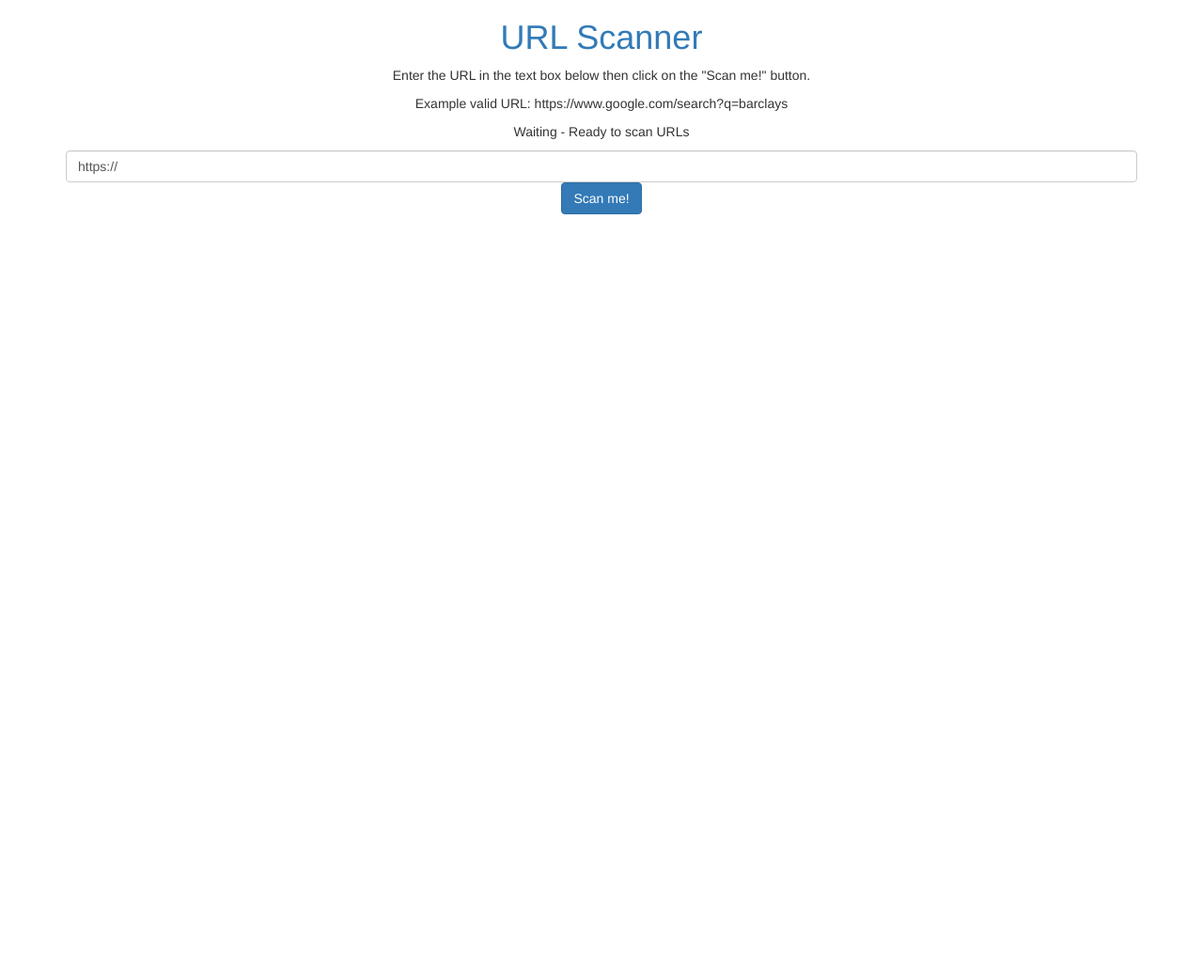
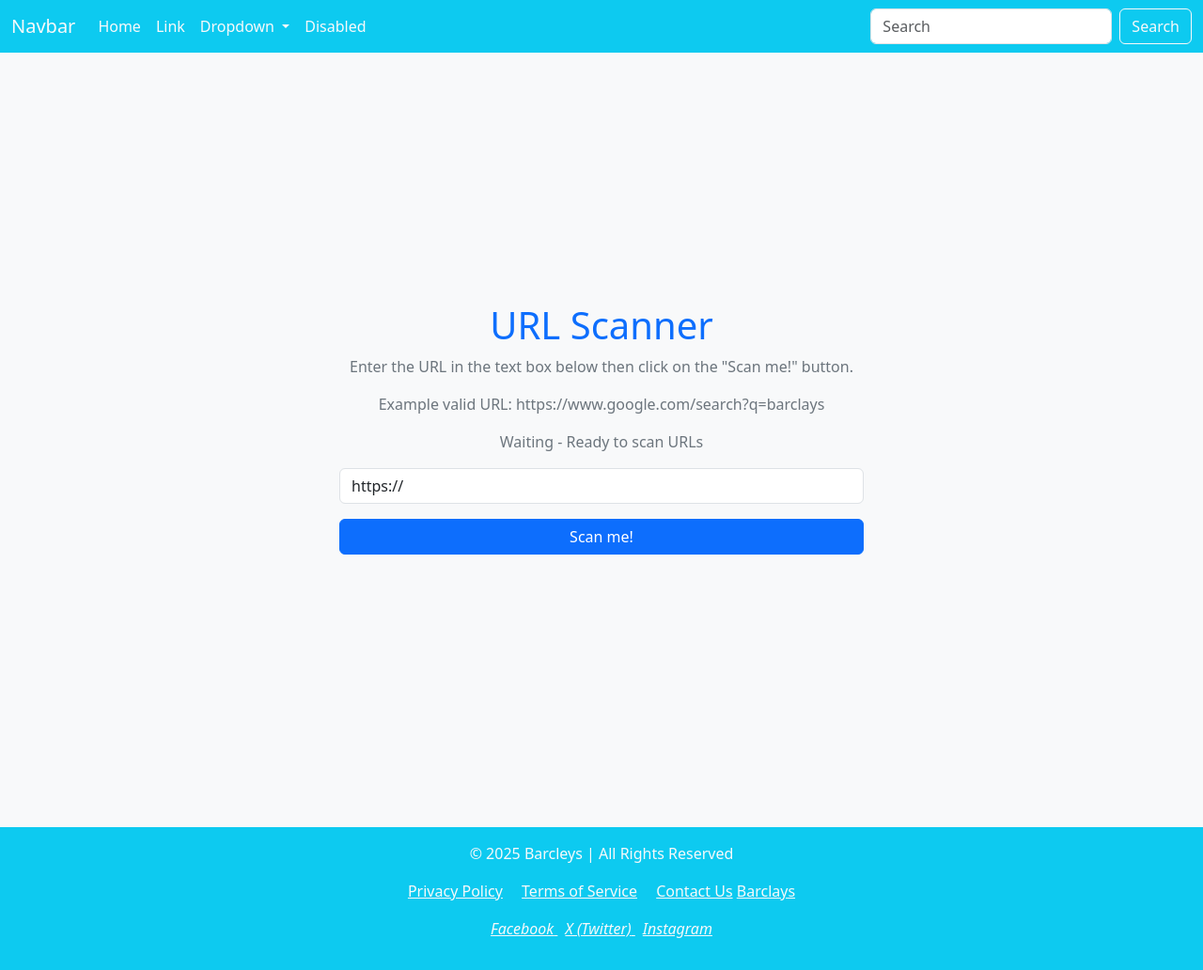
Before and after one commit to BenjaminAlbert387/hackabury2025, a Flask app: page /urlscanner in a window 1280 px wide. Shown: the whole page at 94% size. Before the commit the page ends 228 px from the top, so only its background shows below. Run offline with Flask 3, Linux system fonts and the light colour scheme; some libraries are stand-ins or nearby versions.

Commit message:
Made header and footer modularly and imported into uRLRunner ad proof of concept.
Tab name and favicon not included in header.html.

```diff
--- /dev/null
+++ b/src/templates/footer.html
@@ -0,0 +1,22 @@
+<footer class="bg-info text-light text-center py-3 mt-4">
+    <div class="container">
+        <p>&copy; 2025 Barcleys | All Rights Reserved</p>
+        <p>
+            <a href="https://www.barclays.co.uk/important-information/control-your-data/" class="text-light me-3">Privacy Policy</a>
+            <a href="https://www.barclays.co.uk/ways-to-bank/mobile-banking-app/archive-terms-conditions/" class="text-light me-3">Terms of Service</a>
+            <a href="https://www.barclays.co.uk/help/contact-us/" class="text-light">Contact Us</a>
+            <a href="https://www.barclays.co.uk/" class="text-light">Barclays</a>
+        </p>
+        <p>
+            <a href="https://www.facebook.com/BarclaysUK/?locale=en_GB" class="text-light me-2">
+                <i class="bi">Facebook</i>
+            </a>
+            <a href="https://x.com/barclaysuk?lang=en" class="text-light me-2">
+                <i class="bi">X (Twitter)</i>
+            </a>
+            <a href="https://www.instagram.com/barclaysuk/?hl=en" class="text-light">
+                <i class="bi">Instagram</i>
+            </a>
+        </p>
+    </div>
+</footer>
--- /dev/null
+++ b/src/templates/header.html
@@ -0,0 +1,83 @@
+<!DOCTYPE html>
+<html lang="en">
+  <head>
+    <meta charset="UTF-8" />
+    <meta name="viewport" content="width=device-width, initial-scale=1.0" />
+    <link href="https://cdn.jsdelivr.net/npm/bootstrap@5.3.3/dist/css/bootstrap.min.css" rel="stylesheet"/>
+  </head>
+  <body>
+    <header>
+      <nav class="navbar navbar-expand-lg bg-info">
+        <div class="container-fluid">
+          <a class="navbar-brand text-light" href="#">Navbar</a>
+          <button
+            class="navbar-toggler"
+            type="button"
+            data-bs-toggle="collapse"
+            data-bs-target="#navbarSupportedContent"
+            aria-controls="navbarSupportedContent"
+            aria-expanded="false"
+            aria-label="Toggle navigation"
+          >
+            <span class="navbar-toggler-icon"></span>
+          </button>
+          <div class="collapse navbar-collapse" id="navbarSupportedContent">
+            <ul class="navbar-nav me-auto mb-2 mb-lg-0">
+              <li class="nav-item">
+                <a
+                  class="nav-link active text-light"
+                  aria-current="page"
+                  href="#"
+                  >Home</a
+                >
+              </li>
+              <li class="nav-item">
+                <a class="nav-link text-light" href="#">Link</a>
+              </li>
+              <li class="nav-item dropdown">
+                <a
+                  class="nav-link dropdown-toggle text-light"
+                  href="#"
+                  role="button"
+                  data-bs-toggle="dropdown"
+                  aria-expanded="false"
+                >
+                  Dropdown
+                </a>
+                <ul class="dropdown-menu bg-info">
+                  <li>
+                    <a class="dropdown-item bg-info text-light" href="#"
+                      >Action</a
+                    >
+                  </li>
+                  <li>
+                    <a class="dropdown-item bg-info text-light" href="#"
+                      >Another action</a
+                    >
+                  </li>
+                  <li><hr class="dropdown-divider" /></li>
+                  <li>
+                    <a class="dropdown-item bg-info text-light" href="#"
+                      >Something else here</a
+                    >
+                  </li>
+                </ul>
+              </li>
+              <li class="nav-item">
+                <a class="nav-link disabled text-light">Disabled</a>
+              </li>
+            </ul>
+            <form class="d-flex" role="search">
+              <input
+                class="form-control me-2"
+                type="search"
+                placeholder="Search"
+                aria-label="Search"
+              />
+              <button class="btn btn-outline-light" type="submit">
+                Search
+              </button>
+            </form>
+          </div>
+        </div>
+      </nav>
--- a/src/templates/uRLScanner.html
+++ b/src/templates/uRLScanner.html
@@ -1,11 +1,5 @@
-<!DOCTYPE html>
-<html lang="en">
-<head>
-    <meta charset="UTF-8">
-    <meta name="viewport" content="width=device-width, initial-scale=1.0">
-    <title>Document</title>
-    <link rel="stylesheet" href="https://maxcdn.bootstrapcdn.com/bootstrap/3.4.1/css/bootstrap.min.css">
-</head>
+{% include "header.html" %}
+<title>URL Scanner</title>
 
 <body class="bg-light">
     <div class="container d-flex flex-column justify-content-center align-items-center vh-100 text-center">
@@ -18,6 +12,7 @@
             <button type="submit" class="btn btn-primary w-100">Scan me!</button>
         </form>
     </div>
+    {% include "footer.html" %}
 </body>
 <script>
     function countDown() {
@@ -35,5 +30,4 @@
     }
     if (document.getElementById("status").innerHTML.startsWith("Submission successful - ")){ countDown() }
 </script>
-
 </html>
```
